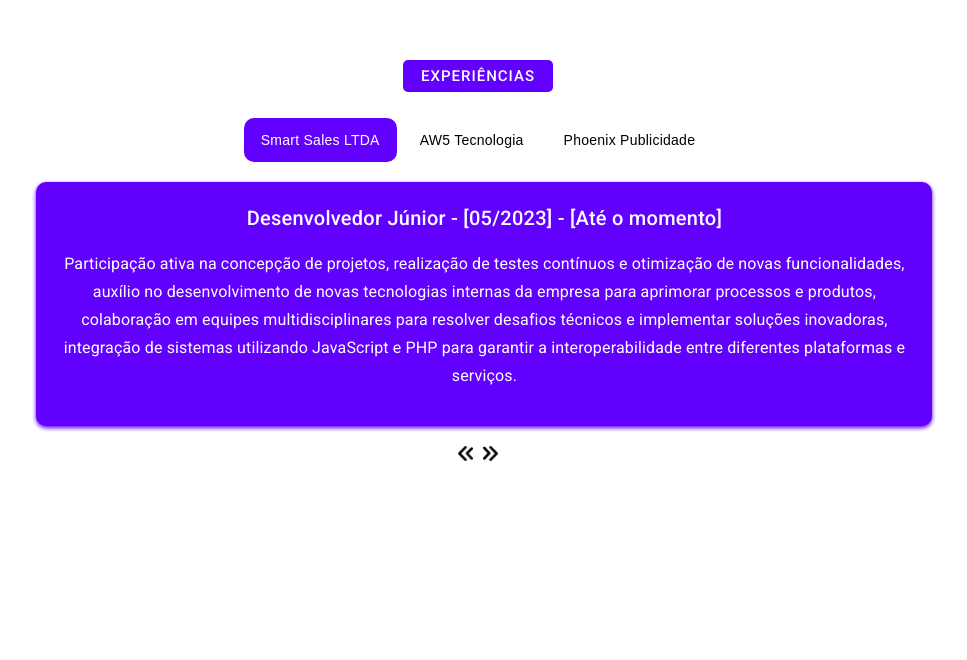
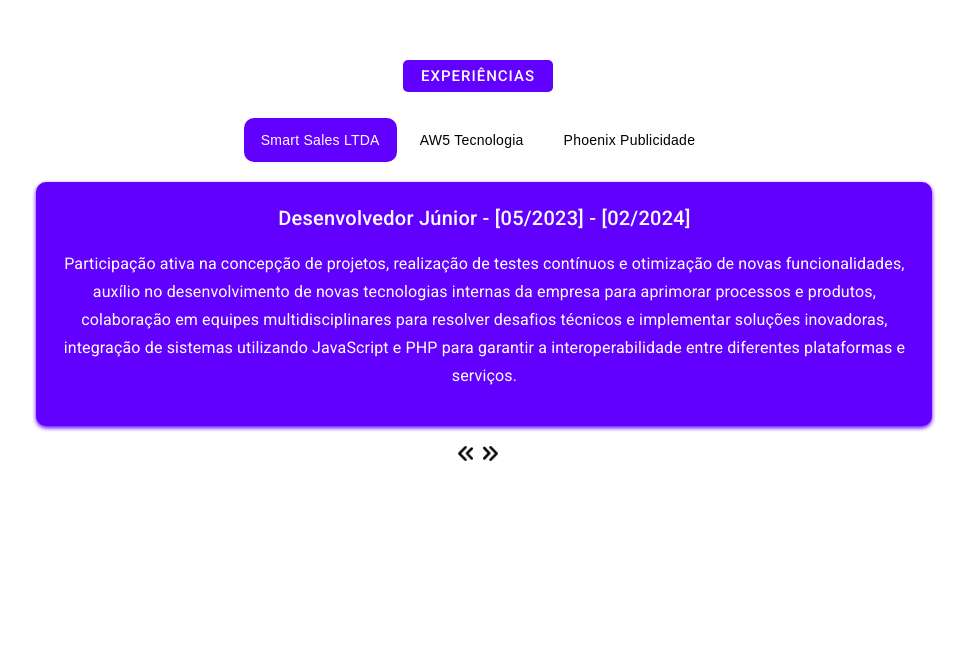
Before and after one commit to matheusgonzalez91/portfolio, an Angular app: page /experiencias in a window 1280 px wide. Shown: the part 140-800 px from the top of the page, without its empty margins (162-1129 px from the left). Built offline with nearby package versions, Linux system fonts and the light colour scheme; a web font is replaced by a local one.

Commit message:
Atualizando experiências

```diff
--- a/src/app/components/experiences/experiences.component.ts
+++ b/src/app/components/experiences/experiences.component.ts
@@ -19,7 +19,7 @@ export class ExperiencesComponent implements OnInit {
       cargo: 'Desenvolvedor Júnior',
       descricao:
         'Participação ativa na concepção de projetos, realização de testes contínuos e otimização de novas funcionalidades, auxílio no desenvolvimento de novas tecnologias internas da empresa para aprimorar processos e produtos, colaboração em equipes multidisciplinares para resolver desafios técnicos e implementar soluções inovadoras, integração de sistemas utilizando JavaScript e PHP para garantir a interoperabilidade entre diferentes plataformas e serviços.',
-      periodo: '[05/2023] - [Até o momento]',
+      periodo: '[05/2023] - [02/2024]',
     },
     {
       empresa: 'AW5 Tecnologia',
```
